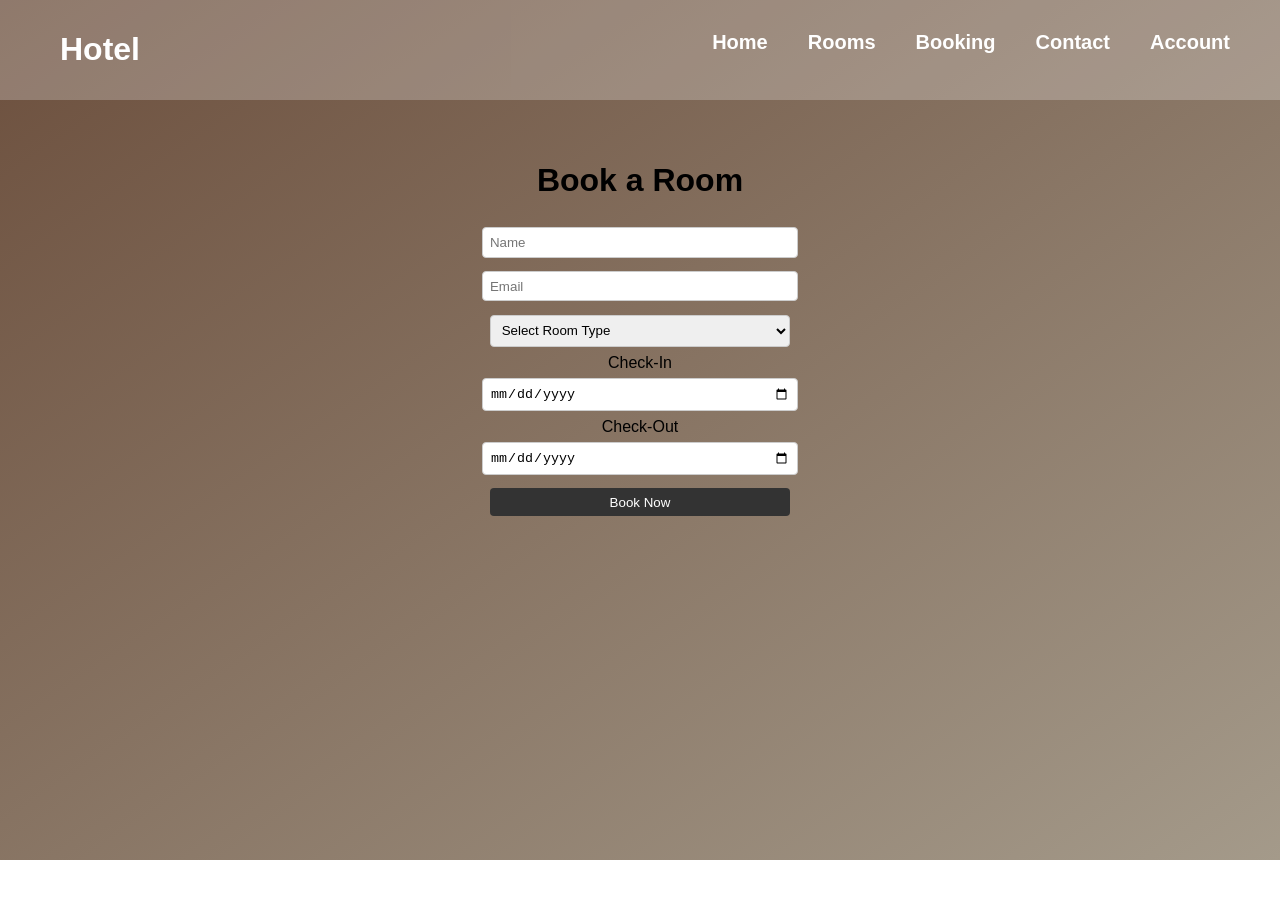
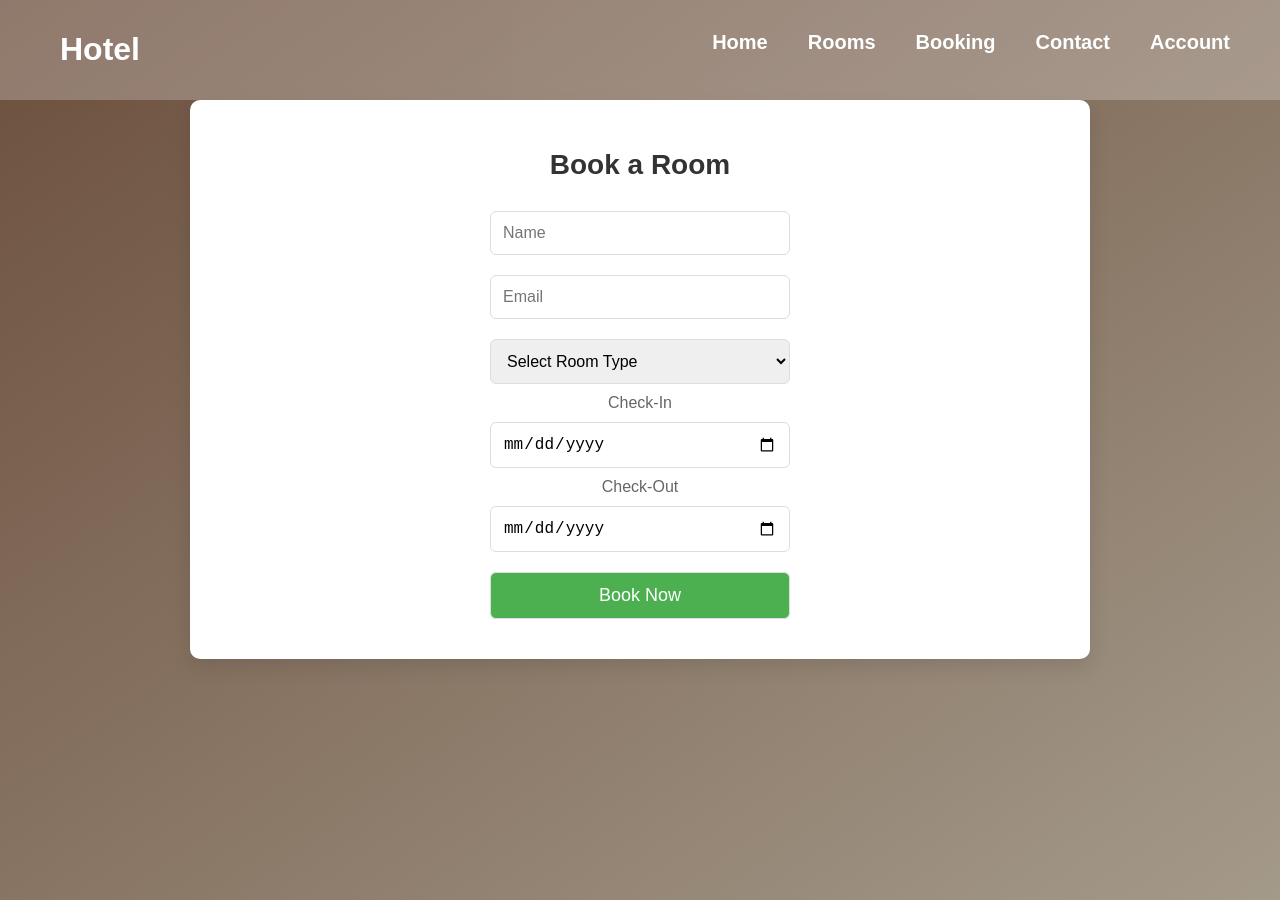
Before and after one commit to Cean175/final-project-8-webdevt, a React (Create React App) app: page /booking in a window 1280 px wide. Before the commit the page ends 860 px from the top, so only its background shows below. Built offline with nearby package versions, Linux system fonts and the light colour scheme; sample sign-in values are in the browser's storage.

Commit message:
added booking css

```diff
--- a/src/components/Booking.js
+++ b/src/components/Booking.js
@@ -1,5 +1,5 @@
 import React, { useState } from "react";
-import "./component.css";
+import "./booking.css";
 
 const roomsData = [
   {
@@ -177,6 +177,7 @@ const Booking = () => {
 
   return (
     <div className="booking-container">
+      <div className="form-wrapper">
         <div className={`form-container ${selectedRoom ? "form-side" : "form-center"}`}>
           <h1>Book a Room</h1>
           <form onSubmit={handleSubmit}>
@@ -222,8 +223,10 @@ const Booking = () => {
             <button type="submit" disabled={dateError}>Book Now</button>
           </form>
         </div>
+      </div>
 
       {selectedRoom && !confirmationDetails && (
+        <div className="image-wrapper">
           <div className="image-container">
             <div
               className="room-image"
@@ -235,9 +238,11 @@ const Booking = () => {
             <p>{selectedRoom.description}</p>
             <p>{selectedRoom.price}</p>
           </div>
+        </div>
       )}
 
       {confirmationDetails && !paymentConfirmed && (
+        <div className="payment-wrapper">
           <div className="payment-container">
             <h2>Payment Options</h2>
             <p><strong>Confirmation ID:</strong> {confirmationDetails.confirmationId}</p>
@@ -247,9 +252,11 @@ const Booking = () => {
             <button onClick={() => handlePayment("Hotel")}>Pay at Hotel</button>
             <button onClick={() => handlePayment("Card")}>Pay by Card</button>
           </div>
+        </div>
       )}
 
       {paymentMethod && !paymentConfirmed && (
+        <div className="payment-details-wrapper">
           <div className="payment-details">
             <h3>Enter Payment Amount</h3>
             <input
@@ -263,9 +270,11 @@ const Booking = () => {
             <button onClick={confirmPayment}>Confirm Payment</button>
             <button onClick={handleBack}>Back</button>
           </div>
+        </div>
       )}
 
       {paymentConfirmed && (
+        <div className="receipt-wrapper">
           <div className="receipt-container">
             <h2>Receipt</h2>
             <p><strong>{paymentMethod === "Hotel" ? "Reservation ID" : "Confirmation ID"}:</strong> {paymentMethod === "Hotel" ? generateReservationId() : confirmationDetails.confirmationId}</p>
@@ -274,6 +283,7 @@ const Booking = () => {
             <p><strong>Price:</strong> ₱{confirmationDetails.price}</p>
             <button onClick={handleCancelReservation}>Cancel Reservation</button>
           </div>
+        </div>
       )}
     </div>
   );
--- /dev/null
+++ b/src/components/booking.css
@@ -0,0 +1,264 @@
+/* booking.css */
+
+/* General container styles */
+.booking-container {
+    display: flex;
+    flex-direction: column;
+    align-items: center;
+    padding: 20px;
+    min-height: 100vh;
+  }
+
+  .form-wrapper,
+  .image-wrapper,
+  .payment-wrapper,
+  .payment-details-wrapper,
+  .receipt-wrapper {
+    width: 100%;
+    max-width: 900px;
+    margin: 20px 0;
+    box-sizing: border-box;
+  }
+
+  /* Form container styling */
+  .form-container {
+    background-color: #fff;
+    padding: 30px;
+    border-radius: 10px;
+    box-shadow: 0 8px 20px rgba(0, 0, 0, 0.1);
+  }
+
+  .form-container h1 {
+    text-align: center;
+    font-size: 28px;
+    margin-bottom: 20px;
+    color: #333;
+  }
+
+  .form-container input,
+  .form-container select,
+  .form-container button {
+    width: 100%;
+    padding: 12px;
+    margin: 10px 0;
+    border-radius: 6px;
+    border: 1px solid #ddd;
+    font-size: 16px;
+    box-sizing: border-box;
+  }
+
+  .form-container button {
+    background-color: #4CAF50;
+    color: white;
+    font-size: 18px;
+    cursor: pointer;
+  }
+
+  .form-container button:disabled {
+    background-color: #bbb;
+    cursor: not-allowed;
+  }
+
+  .form-container input:focus,
+  .form-container select:focus {
+    border-color: #4CAF50;
+    outline: none;
+  }
+
+  .date-label {
+    font-size: 16px;
+    color: #666;
+  }
+
+  .error-message {
+    color: #e74c3c;
+    font-size: 14px;
+    text-align: center;
+    margin-top: 5px;
+  }
+
+  /* Room image container */
+  .image-container {
+    display: flex;
+    flex-direction: column;
+    align-items: center;
+    text-align: center;
+    background-color: #fff;
+    padding: 20px;
+    border-radius: 10px;
+    box-shadow: 0 8px 20px rgba(0, 0, 0, 0.1);
+  }
+
+  .room-image {
+    width: 100%;
+    height: 300px;
+    background-size: cover;
+    background-position: center;
+    border-radius: 8px;
+    margin-bottom: 20px;
+  }
+
+  .image-container h3 {
+    font-size: 24px;
+    margin-bottom: 15px;
+    color: #333;
+  }
+
+  .image-container p {
+    font-size: 18px;
+    margin-bottom: 5px;
+    color: #666;
+  }
+
+  /* Payment container */
+  .payment-container {
+    background-color: #fff;
+    padding: 30px;
+    border-radius: 10px;
+    box-shadow: 0 8px 20px rgba(0, 0, 0, 0.1);
+  }
+
+  .payment-container h2 {
+    text-align: center;
+    font-size: 24px;
+    margin-bottom: 20px;
+  }
+
+  .payment-container p {
+    font-size: 18px;
+    color: #333;
+    margin-bottom: 20px;
+  }
+
+  .payment-container button {
+    width: 100%;
+    padding: 15px;
+    margin: 10px 0;
+    border-radius: 6px;
+    border: 1px solid #ddd;
+    font-size: 18px;
+    background-color: #4CAF50;
+    color: white;
+    cursor: pointer;
+  }
+
+  .payment-container button:disabled {
+    background-color: #bbb;
+    cursor: not-allowed;
+  }
+
+  /* Payment details section */
+  .payment-details {
+    background-color: #fff;
+    padding: 30px;
+    border-radius: 10px;
+    box-shadow: 0 8px 20px rgba(0, 0, 0, 0.1);
+  }
+
+  .payment-details h3 {
+    text-align: center;
+    font-size: 24px;
+    margin-bottom: 20px;
+    color: #333;
+  }
+
+  .payment-details input {
+    margin-bottom: 15px;
+    font-size: 18px;
+    padding: 12px;
+    width: 100%;
+    border: 1px solid #ddd;
+    border-radius: 6px;
+    box-sizing: border-box;
+    transition: border-color 0.3s ease;
+  }
+
+  .payment-details input:focus {
+    border-color: #4CAF50;
+    outline: none;
+  }
+
+  .payment-details button {
+    width: 100%;
+    padding: 15px;
+    background-color: #4CAF50;
+    color: white;
+    font-size: 18px;
+    cursor: pointer;
+    border-radius: 6px;
+    border: none;
+  }
+
+  .payment-details button:disabled {
+    background-color: #bbb;
+    cursor: not-allowed;
+  }
+
+  /* Receipt container */
+  .receipt-container {
+    background-color: #fff;
+    padding: 30px;
+    border-radius: 10px;
+    box-shadow: 0 8px 20px rgba(0, 0, 0, 0.1);
+  }
+
+  .receipt-container h2 {
+    text-align: center;
+    font-size: 24px;
+    margin-bottom: 20px;
+  }
+
+  .receipt-container p {
+    font-size: 18px;
+    margin-bottom: 15px;
+    color: #333;
+  }
+
+  .receipt-container button {
+    width: 100%;
+    padding: 15px;
+    background-color: #e74c3c;
+    color: white;
+    font-size: 18px;
+    cursor: pointer;
+    border-radius: 6px;
+    border: none;
+  }
+
+  .receipt-container button:disabled {
+    background-color: #bbb;
+    cursor: not-allowed;
+  }
+
+  /* Responsive styling */
+  @media (max-width: 768px) {
+    .form-container,
+    .image-container,
+    .payment-container,
+    .payment-details,
+    .receipt-container {
+      width: 90%;
+    }
+  }
+
+  @media (max-width: 480px) {
+    .form-container input,
+    .form-container select,
+    .form-container button,
+    .payment-details input,
+    .payment-details button {
+      font-size: 14px;
+    }
+
+    .room-image {
+      height: 250px;
+    }
+
+    .image-container h3 {
+      font-size: 22px;
+    }
+
+    .image-container p {
+      font-size: 16px;
+    }
+  }
--- a/src/components/component.css
+++ b/src/components/component.css
@@ -1,13 +1,20 @@
 .booking-container {
   display: flex;
   justify-content: center;
-    align-items: center;
+  align-items: flex-start;
   min-height: 60vh;
   gap: 20px;
+  flex-wrap: wrap; /* Ensures responsiveness on smaller screens */
 }
 
 .form-container {
-    width: 40%;
+  width: 100%;
+  max-width: 500px;
+  padding: 20px;
+  box-sizing: border-box;
+  background-color: #fff;
+  border-radius: 8px;
+  box-shadow: 0 4px 12px rgba(0, 0, 0, 0.1);
   transition: all 0.5s ease;
 }
 
```
Lines whose indentation alone changed are shown as unchanged.
